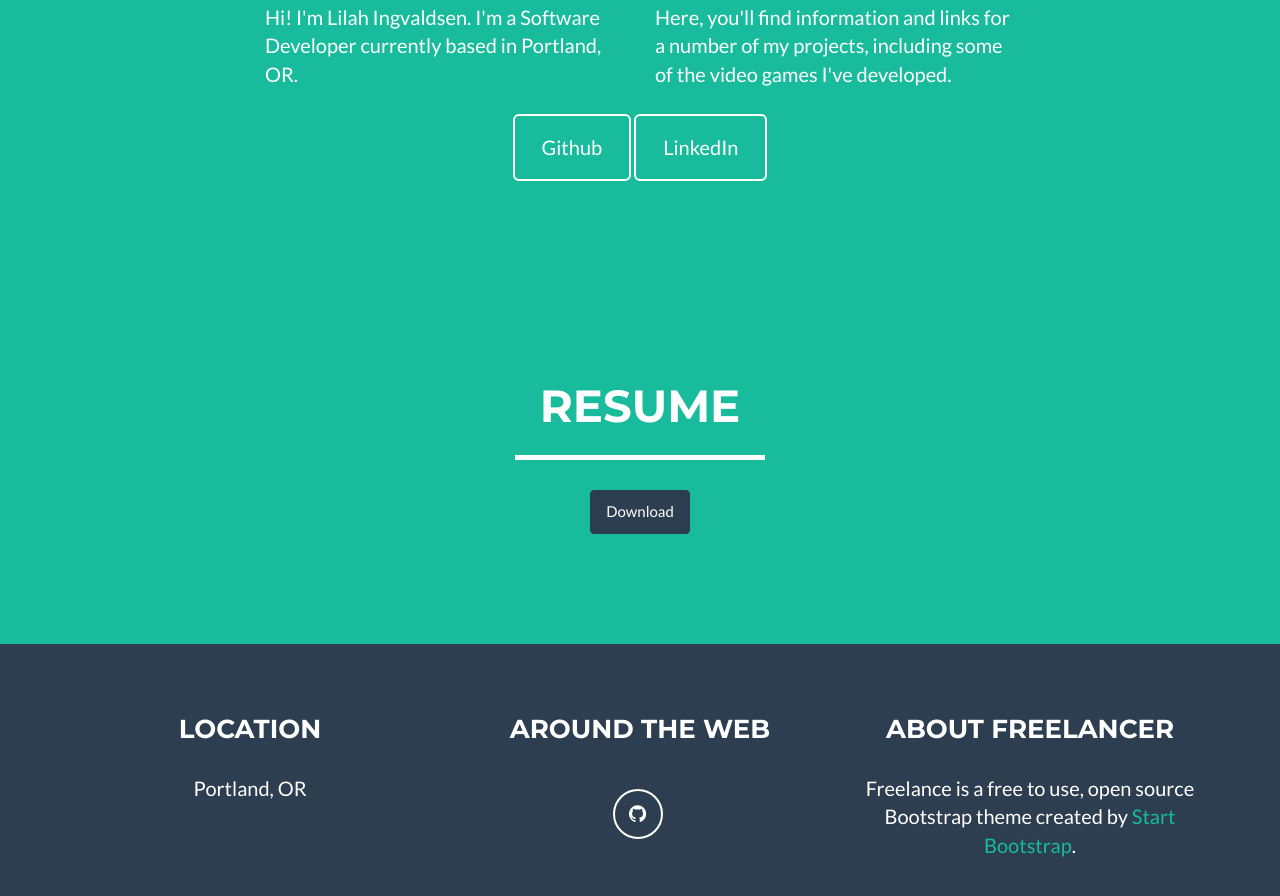
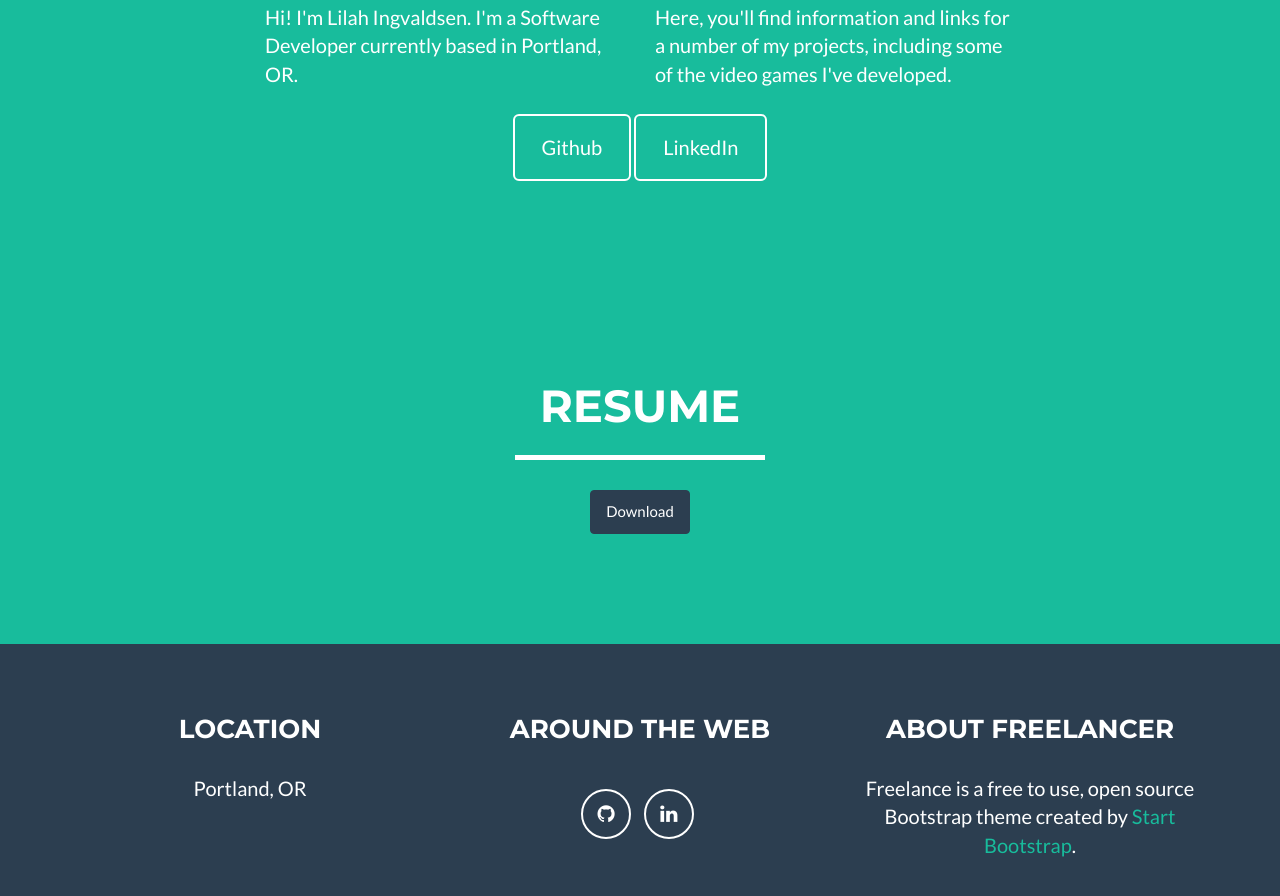
Before and after one commit to PastelMobileSuit/pastelmobilesuit.github.io, a plain HTML site: page index.html in a window 1280 px wide. Shown: the part 2847-3743 px from the top of the page. Drawn offline with nearby package versions, Linux system fonts and the light colour scheme.

Commit message:
Add linkedin button back to bottom of page

```diff
--- a/index.html
+++ b/index.html
@@ -257,6 +257,10 @@
                             <li>
                                 <a href="https://github.com/pastelmobilesuit" class="btn-social btn-outline"><i
                                         class="fa fa-fw fa-github"></i></a>
+                            </li>
+                            <li>
+                                <a href="https://www.linkedin.com/in/lilahingvaldsen/" class="btn-social btn-outline"><i
+                                        class="fa fa-fw fa-linkedin"></i></a>
                             </li>
                         </ul>
                     </div>
```
